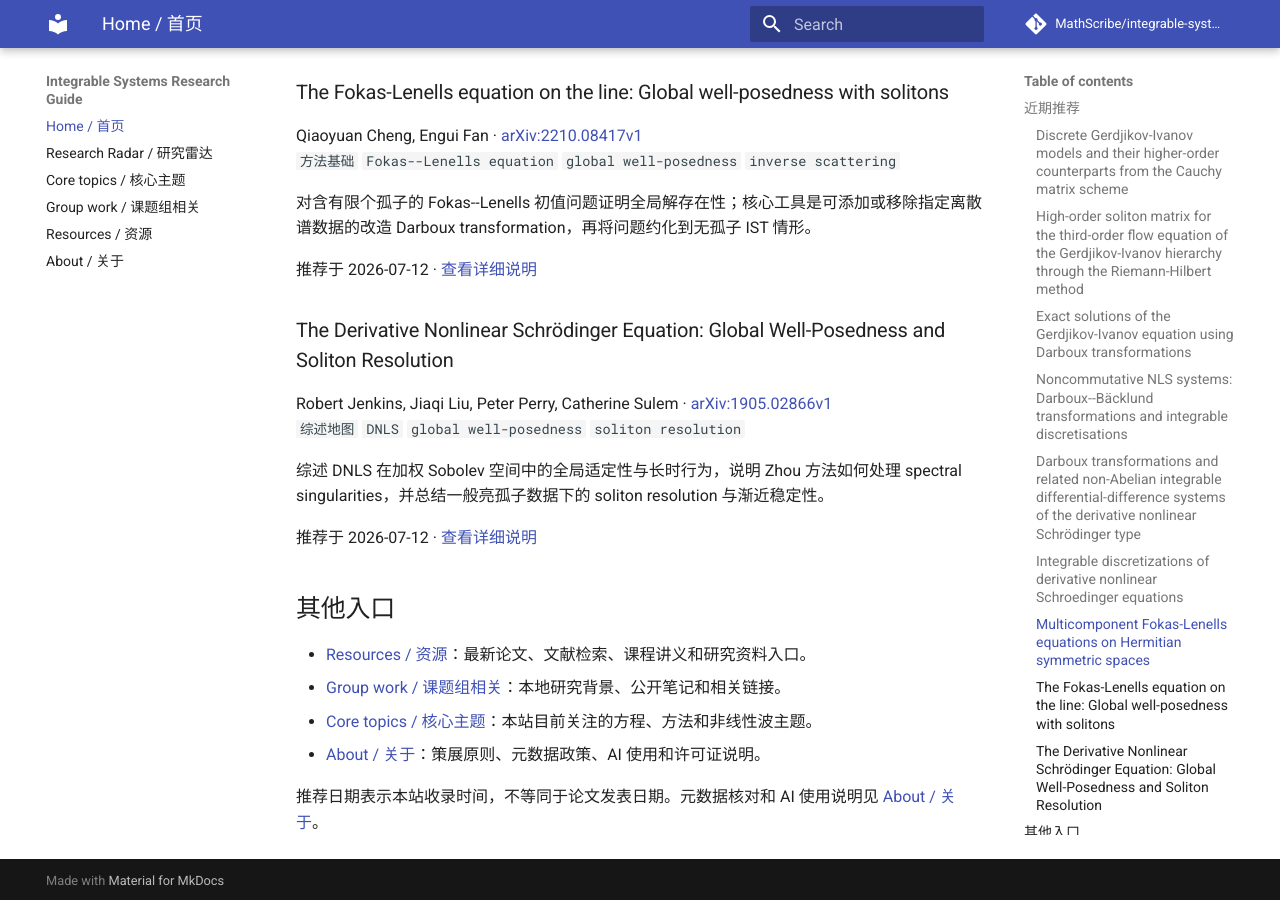
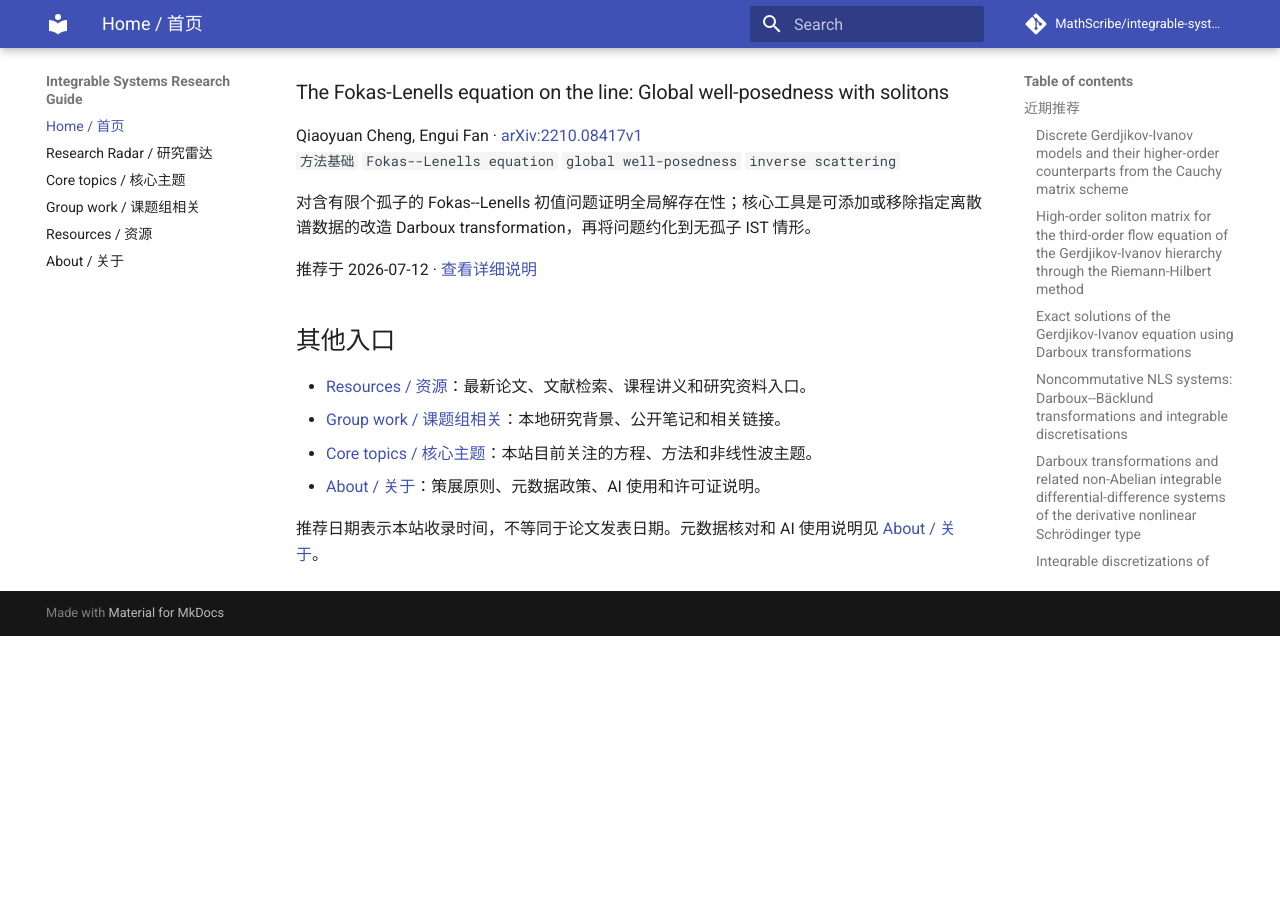
Before and after one commit to MathScribe/integrable-systems-guide, an MkDocs documentation site: the page built from docs/index.md, in a window 1280 px wide and 900 px high, scrolled down 2432 px. Built offline with MkDocs 1.6.1 and Material for MkDocs 9.7.7, drawn with Linux system fonts in a browser that asks for light colours; comment, search, counter and statistics services are not loaded; after the commit the page ends 3068 px from its top, so only the background shows below that.

Commit message:
Align homepage with radar renderer

```diff
--- a/docs/index.md
+++ b/docs/index.md
@@ -82,15 +82,6 @@ Qiaoyuan Cheng, Engui Fan · [arXiv:2210.08417v1](https://arxiv.org/abs/2210.084
 
 推荐于 2026-07-12 · [查看详细说明](radar/2026-W28.md#2026-07-12)
 
-### The Derivative Nonlinear Schrödinger Equation: Global Well-Posedness and Soliton Resolution
-
-Robert Jenkins, Jiaqi Liu, Peter Perry, Catherine Sulem · [arXiv:1905.02866v1](https://arxiv.org/abs/1905.02866)
-`综述地图` `DNLS` `global well-posedness` `soliton resolution`
-
-综述 DNLS 在加权 Sobolev 空间中的全局适定性与长时行为，说明 Zhou 方法如何处理 spectral singularities，并总结一般亮孤子数据下的 soliton resolution 与渐近稳定性。
-
-推荐于 2026-07-12 · [查看详细说明](radar/2026-W28.md#2026-07-12)
-
 ## 其他入口
 
 - [Resources / 资源](resources.md)：最新论文、文献检索、课程讲义和研究资料入口。
```
Also changed, not shown: other parts of docs/index.md (+1 -1 lines).
